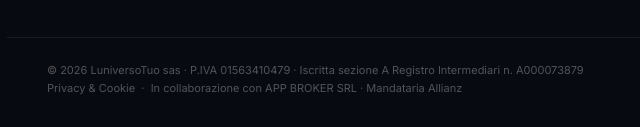
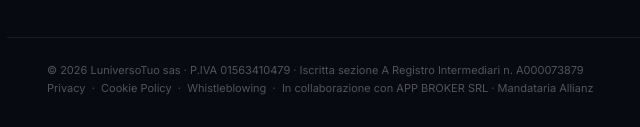
Before and after one commit to Luniversotuo/sito-luniversotuo, a plain HTML site: page index.html in a window 1280 px wide. Shown: the part 4951-5078 px from the top of the page, 43-683 px from the left. Drawn offline with Linux system fonts and the light colour scheme.

Commit message:
Fix footer legale: colonna Legale nel grid e Whistleblowing in homepage

```diff
--- a/index.html
+++ b/index.html
@@ -663,7 +663,11 @@
   <div class="footer__bottom">
     <div class="footer__legal">
       &copy; 2026 LuniversoTuo sas &middot; P.IVA 01563410479 &middot; Iscritta sezione A Registro Intermediari n. A000073879<br>
-      <a href="informativa-privacy.html" style="color:inherit">Privacy &amp; Cookie</a>
+      <a href="informativa-privacy.html" style="color:inherit">Privacy</a>
+      &nbsp;&middot;&nbsp;
+      <a href="cookie-policy.html" style="color:inherit">Cookie Policy</a>
+      &nbsp;&middot;&nbsp;
+      <a href="whistleblowing.html" style="color:inherit">Whistleblowing</a>
       &nbsp;&middot;&nbsp;
       In collaborazione con APP BROKER SRL &middot; Mandataria Allianz
     </div>
```
Also changed, not shown: storie.html (+3 -1 lines), superserenita.html (+2 -1 lines), team.html (+2 -1 lines), testimonianze.html (+3 -1 lines).
